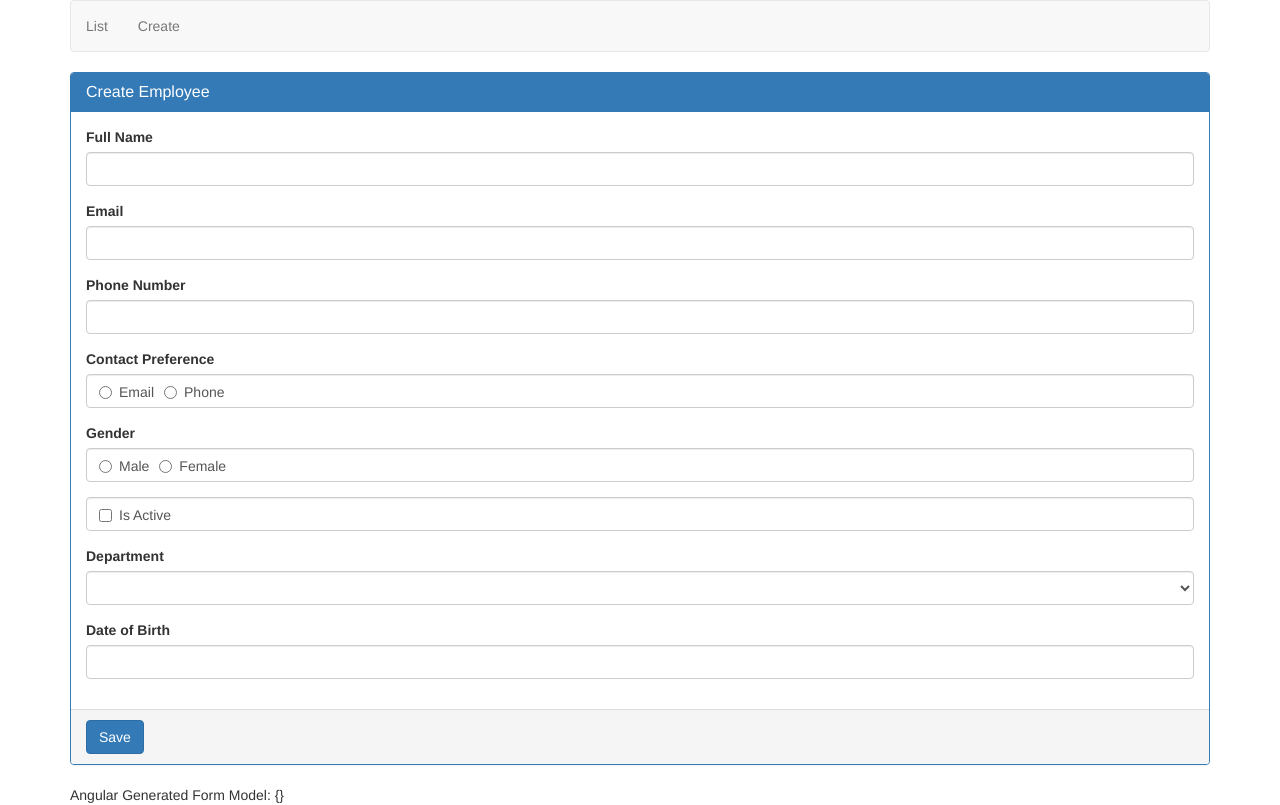
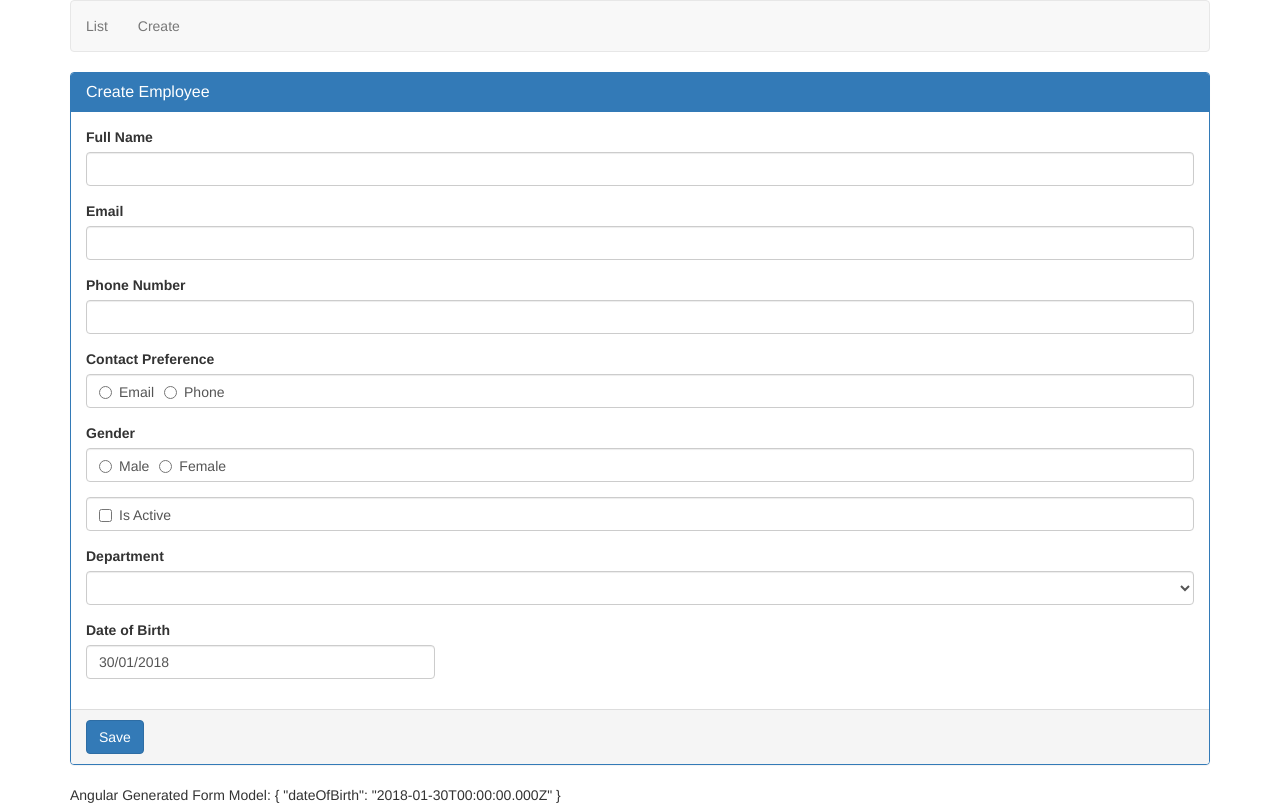
Before and after one commit to Romserg/ang_crud, an Angular app: page /create in a window 1280 px wide. Built offline with nearby package versions, Linux system fonts and the light colour scheme.

Commit message:
Configure ngx-bootstrap date picker

```diff
--- a/src/app/employees/create-employee.component.html
+++ b/src/app/employees/create-employee.component.html
@@ -66,10 +66,14 @@
         </select>
       </div>
 
-      <div class="form-group">
-        <label for="dateOfBirth">Date of Birth</label>
-        <input type="text" bsDatepicker name="dateOfBirth" [(ngModel)]="dateOfBirth" id="dateOfBirth" class="form-control">
+      <div class="row">
+        <div class="form-group col-md-4">
+          <label for="dateOfBirth">Date of Birth</label>
+          <input type="text" bsDatepicker [bsConfig]="datePickerConfig" placement="right" name="dateOfBirth"
+                 [(ngModel)]="dateOfBirth" id="dateOfBirth" class="form-control">
+        </div>
       </div>
+
     </div>
     <div class="panel-footer">
       <button type="submit" class="btn btn-primary">Save</button>
--- a/src/app/employees/create-employee.component.ts
+++ b/src/app/employees/create-employee.component.ts
@@ -1,6 +1,7 @@
 import { Component, OnInit } from '@angular/core';
 import { NgForm } from '@angular/forms';
 import { Department } from '../models/department.model';
+import { BsDatepickerConfig } from 'ngx-bootstrap/datepicker';
 
 @Component({
 	selector: 'app-create-employee',
@@ -8,15 +9,25 @@
 	styleUrls: ['./create-employee.component.css']
 })
 export class CreateEmployeeComponent implements OnInit {
+	dateOfBirth: Date = new Date(2018,0,30);
+	datePickerConfig: Partial<BsDatepickerConfig>;
 	departments: Department[] = [
-    {id:1, name: 'Help Desk'},
-    {id:2, name: 'HR'},
-    {id:3, name: 'IT'},
-    {id:4, name: 'Payroll'},
-    {id:5, name: 'Admin'},
-  ];
+		{id: 1, name: 'Help Desk'},
+		{id: 2, name: 'HR'},
+		{id: 3, name: 'IT'},
+		{id: 4, name: 'Payroll'},
+		{id: 5, name: 'Admin'},
+	];
 
 	constructor() {
+		this.datePickerConfig = Object.assign({},
+			{
+				containerClass: 'theme-dark-blue',
+				minDate: new Date(1900,0,1),
+				maxDate: new Date(2019,11,31),
+				dateInputFormat: 'DD/MM/YYYY',
+
+			})
 	}
 
 	ngOnInit() {
```
